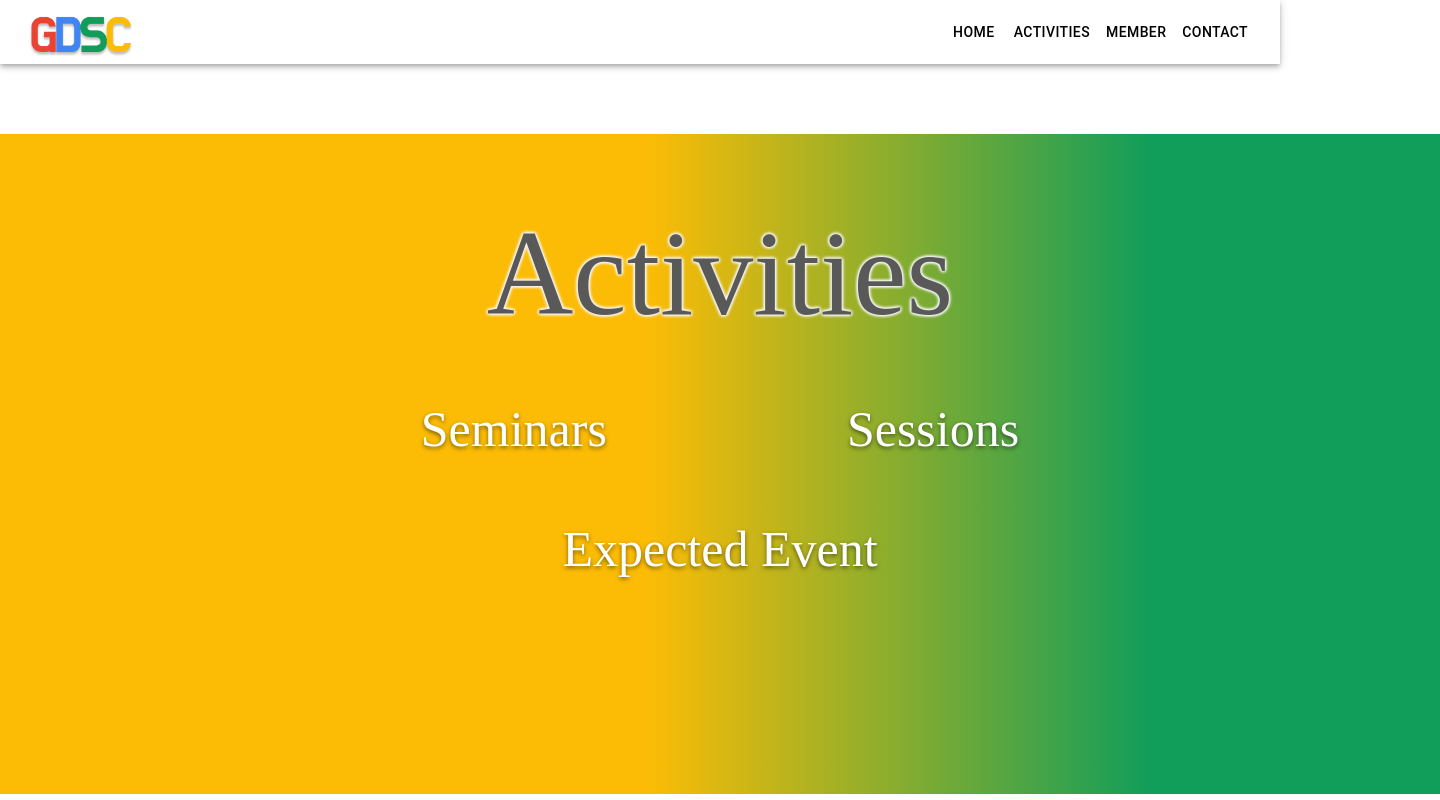
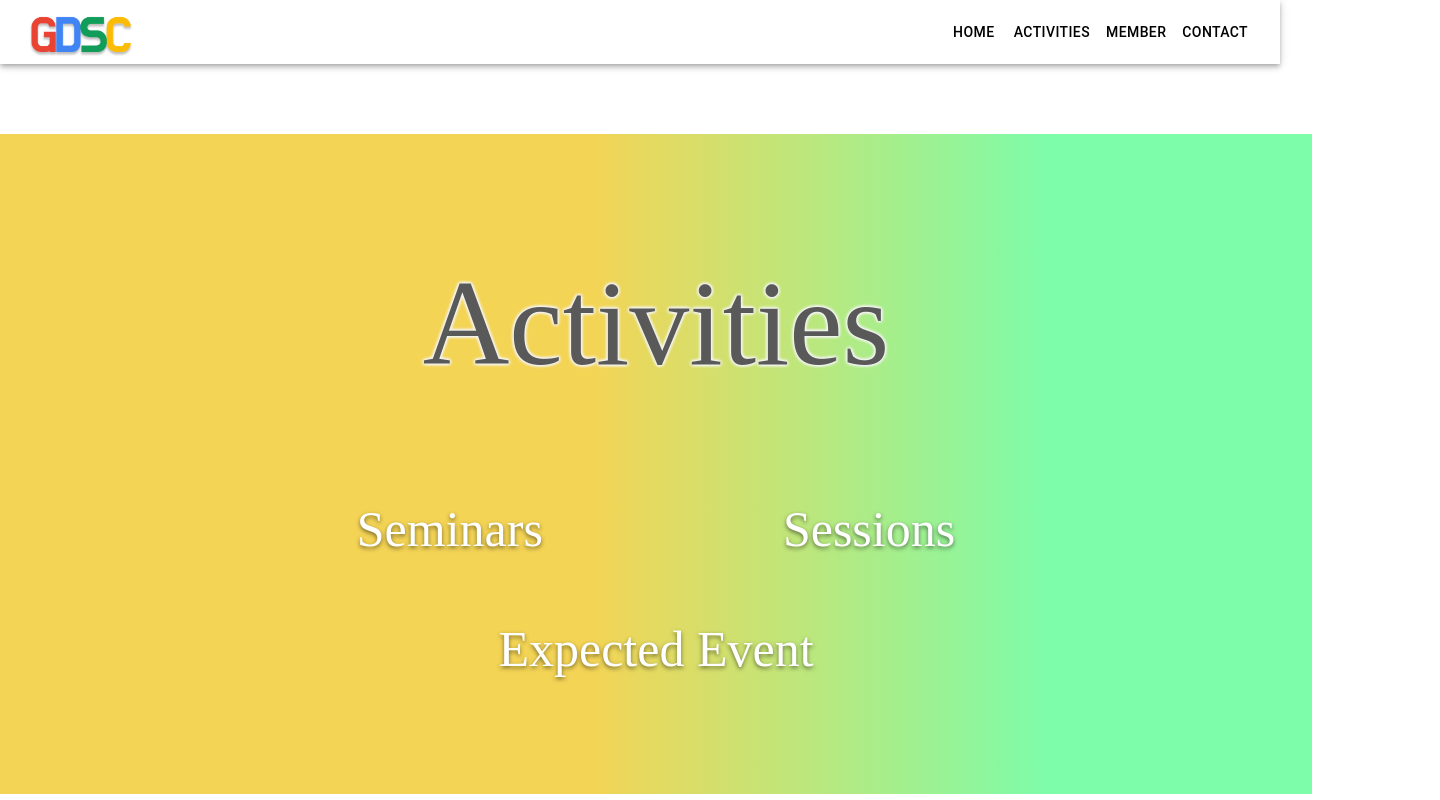
Before and after one commit to Google-DSC-Kookmin/2023-02-WebPage-Project, a React (Create React App) app in the folder project-front/: page /activities in a window 1280 px wide. Shown: the top 800 px of the page, 1440 px wide, since content can reach past the window. Built offline with nearby package versions, Linux system fonts and the light colour scheme.

Commit message:
Update styles.module.css

```diff
--- a/project-front/src/components/Style/styles.module.css
+++ b/project-front/src/components/Style/styles.module.css
@@ -9,16 +9,18 @@
 
 
 .greenBox{
-    background: linear-gradient(90deg, #FCBC05 45%,#119D5A 80%);
+    background: linear-gradient(90deg, #f4d455 45%, #7dfca9 80%);
     padding: 80px;
     text-align: center;
-    width: 100%;
+    width: 90%;
     height: 500px;
     margin-top: 70px;
     color: #595959;
 }
 
 .act{
+    margin-top: 50px;
+    margin-bottom: 50px;
     font-size: 120px;
     text-shadow:
     -1px -1px 3px whitesmoke,
```
